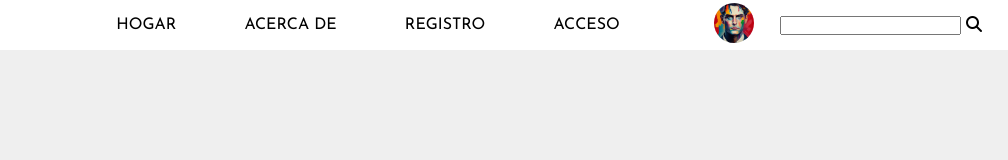
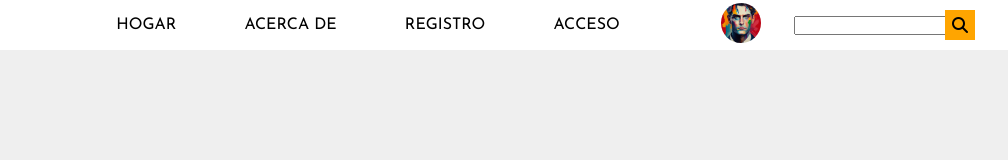
Before and after one commit to aysenurgezgin/miBlog, a plain HTML site: page index.html in a window 1280 px wide. Shown: the full height of the page, 272-1280 px from the left. Drawn offline with Linux system fonts and the light colour scheme.

Commit message:
input element part

```diff
--- a/public/css/topbar.css
+++ b/public/css/topbar.css
@@ -29,8 +29,23 @@
     border-radius: 50%;
 }
 .topbar .right .searchEngine{
+    height: 100%;
+    display: flex;
+    justify-content:space-between;
+    align-items: center;
+    position: relative;
+}
+.topbar .right .searchEngine i{
+   position: absolute;
+   right: 0px;
+   background-color: orange;
+   width: 30px;
+   height: 30px;
+   display: flex;
+   justify-content: center;
+   align-items: center;
+}
 
-}
 
 
 
@@ -58,3 +73,21 @@
  justify-content: space-evenly;eşit aralıklı boşluklar bıraktırdı.
 
    */
+   /*
+   position: relative;yapıp
+   Ebeveyn elementim;
+   .topbar .right .searchEngine{
+    background-color: orange;
+    height: 100%;
+    display: flex;
+    justify-content:space-between;
+    align-items: center;
+    position: relative;
+}
+    içerisinde ki child elementinin ise position değerini(i)absulute olarak ayarladım,daha sonra left değerini
+20 ayarlarsam;elementin bulunduğu alana göre kendsini hizlamasını.Posotion relativ demezsek bulunduğu ebevyn ele-
+mentine göre değil sayfanın body elementine göre hizalar.aslında left değil right değerin değiştiricem ve 0 olarak
+en sol olmuş olucak yani.
+
+
+ */
```
